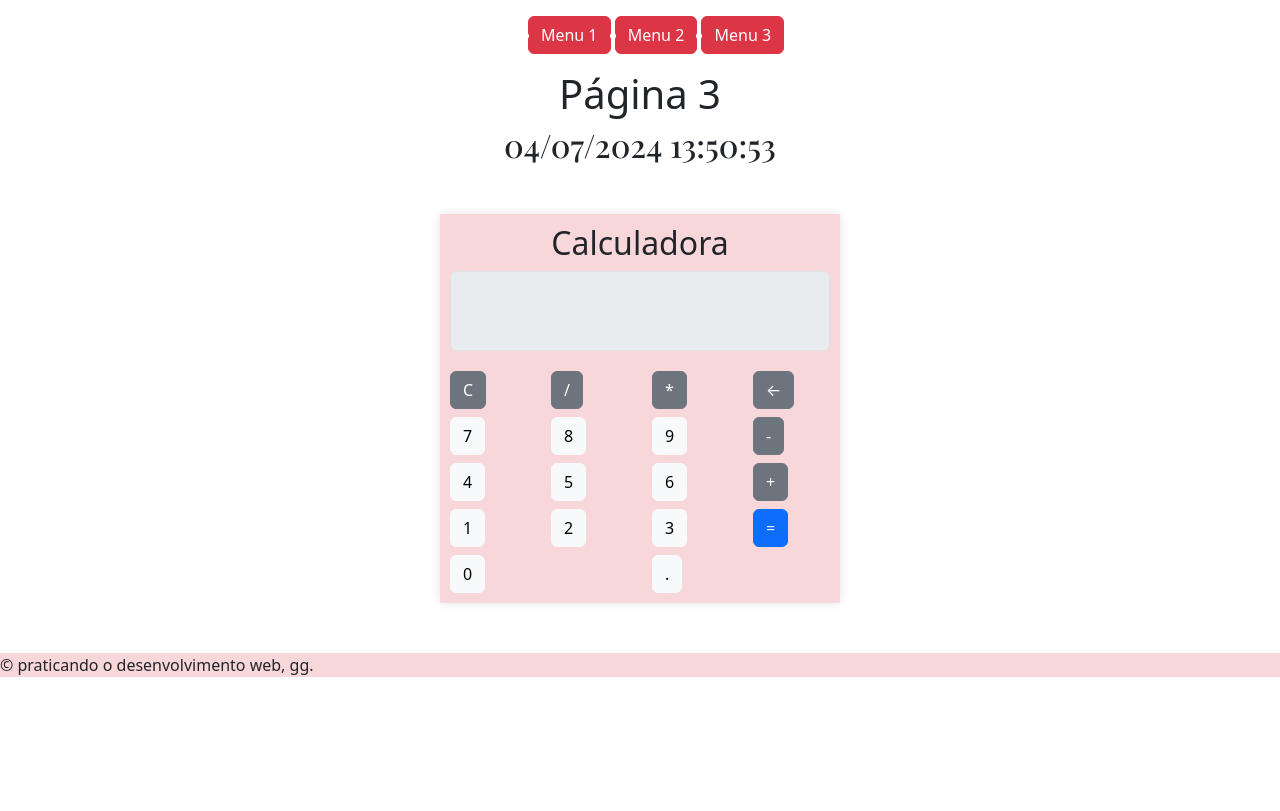
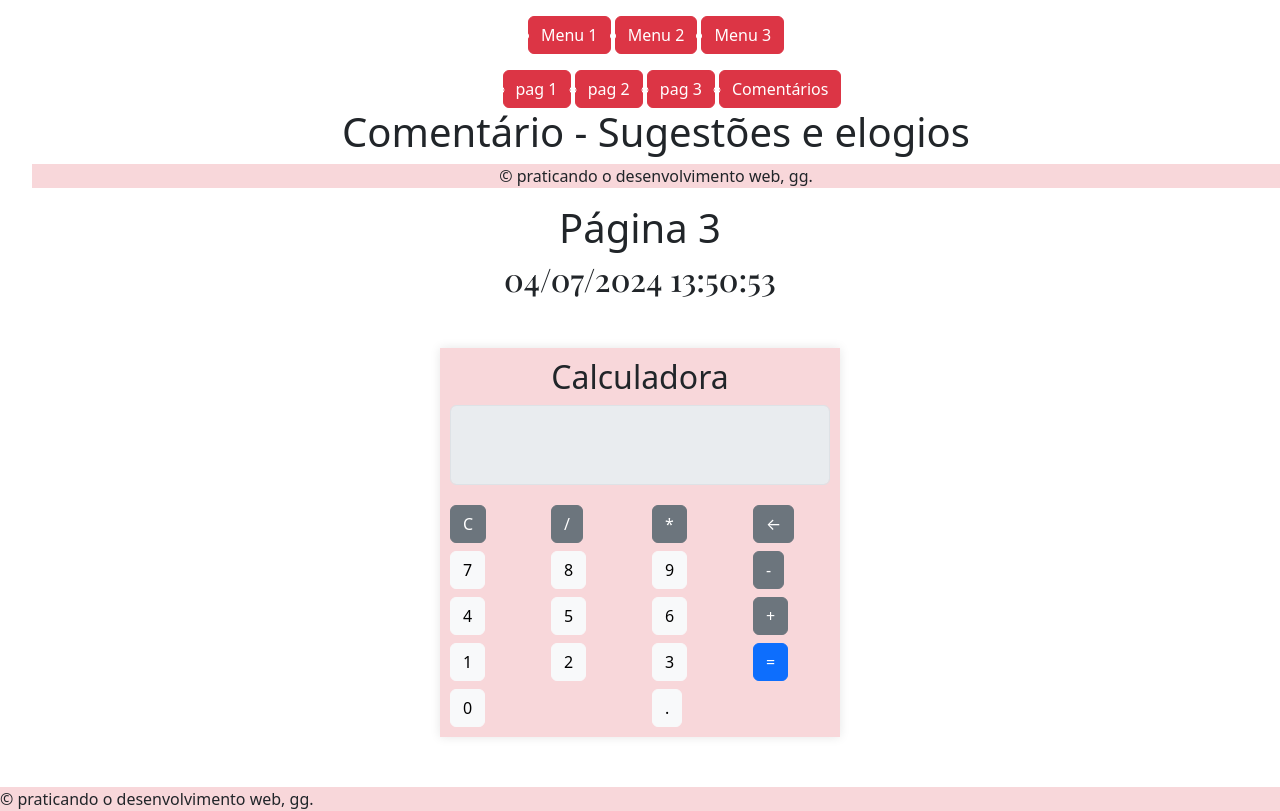
Before and after one commit to georllyk/Meusite2anoA, a plain HTML site: page menu3.html in a window 1280 px wide. Drawn offline with nearby package versions, Linux system fonts and the light colour scheme; a web font is replaced by a local one.

Commit message:
Update menu3.html

```diff
--- a/menu3.html
+++ b/menu3.html
@@ -41,6 +41,46 @@
                 <a type="button" class="btn btn-danger" href="Menu3.html">
                     <li class="menu">Menu 3</li>
                 </a>
+                <!DOCTYPE html>
+<html lang="pt-br">
+<head>
+    <meta charset="UTF-8">
+    <title>Document :D</title><!-- Comentario -->
+    <link rel="stylesheet" href="style.css">
+    <link href="https://cdn.jsdelivr.net/npm/bootstrap@5.3.3/dist/css/bootstrap.min.css" rel="stylesheet" integrity="sha384-QWTKZyjpPEjISv5WaRU9OFeRpok6YctnYmDr5pNlyT2bRjXh0JMhjY6hW+ALEwIH" crossorigin="anonymous">
+
+</head>
+<body>
+    <header class="mt-3 text-center">
+        <nav>
+            <ul>
+                <a type="button" class="btn btn-danger" href="index.html">
+                    <li class="menu">pag 1</li>
+                </a>
+                <a type="button" class="btn btn-danger" href="Menu2.html">
+                    <li class="menu">pag 2</li>
+                </a>
+                <a type="button" class="btn btn-danger" href="Menu3.html">
+                    <li class="menu">pag 3</li>
+                   </a>
+                <a type="button" class="btn btn-danger" href="comentarios.html">
+                    <li class="menu">Comentários</li>
+                </a>
+            </ul>
+        </nav>
+        <h1>Comentário - Sugestões e elogios</h1>
+    </header>
+    <main>
+        <div id="fb-root"></div>
+        <script async defer crossorigin="anonymous" src="https://connect.facebook.net/pt_BR/sdk.js#xfbml=1&version=v20.0" nonce="mU4kC0mQ"></script>
+        <div class="fb-comments" data-href="https://georllyk.github.io/Meusite2anoA/" data-width="" data-numposts="17"></div>
+    </main>
+    <footer class="bg-danger-subtle Secondary with contrasting color">
+        &#169 praticando o desenvolvimento web, gg.
+     </footer>
+
+</body>
+</html>
             </ul>
         </nav>
         <h1>Página 3</h1>
```
